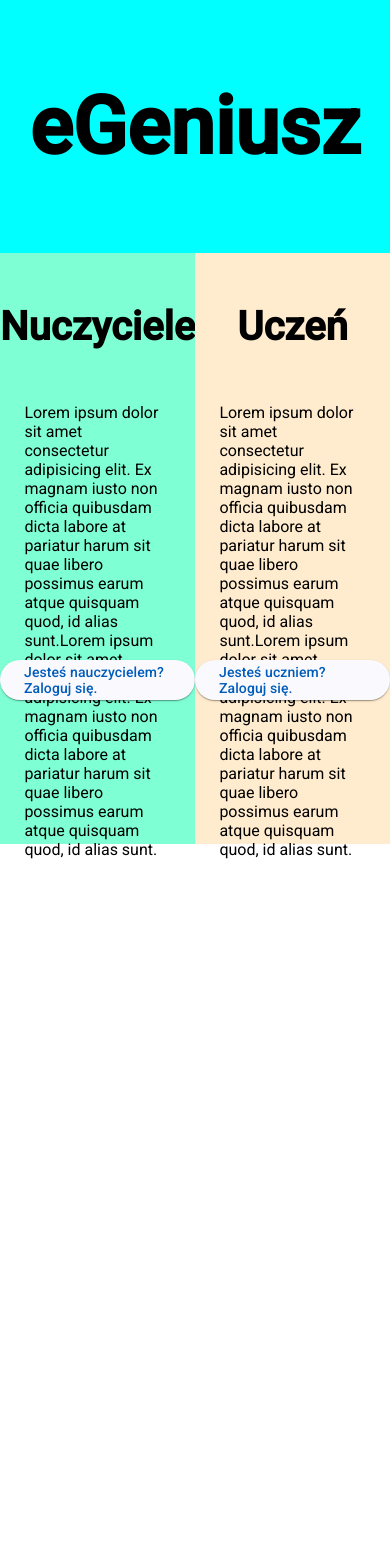
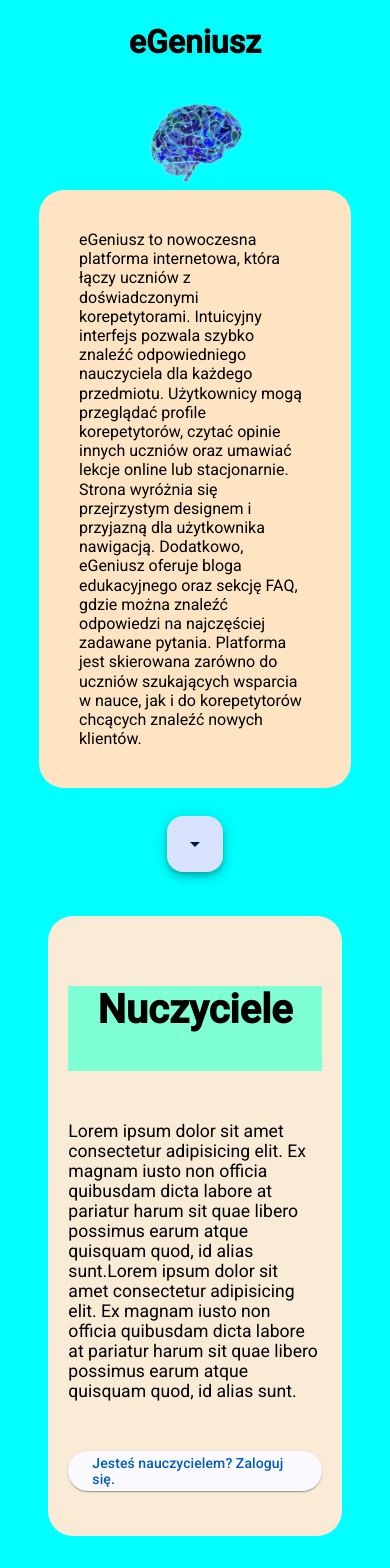
Before and after one commit to MaciejKubon/eGeniusz-app, an Angular app: page /mainpage in a window 390 px wide. Shown: the top 1568 px of the page. Before the commit the page ends 859 px from the top, so only its background shows below. Built offline with nearby package versions, Linux system fonts and the light colour scheme.

Commit message:
create main page

```diff
--- a/src/app/page/main-page/main-page.component.html
+++ b/src/app/page/main-page/main-page.component.html
@@ -2,36 +2,67 @@
   <div class="logoBox">
     <h1>eGeniusz</h1>
   </div>
+
+  <div class="descriptionBox">
+    <div class="descriptionTextBox">
+      <p>
+        eGeniusz to nowoczesna platforma internetowa, która łączy uczniów z
+        doświadczonymi korepetytorami. Intuicyjny interfejs pozwala szybko
+        znaleźć odpowiedniego nauczyciela dla każdego przedmiotu. Użytkownicy
+        mogą przeglądać profile korepetytorów, czytać opinie innych uczniów oraz
+        umawiać lekcje online lub stacjonarnie. Strona wyróżnia się przejrzystym
+        designem i przyjazną dla użytkownika nawigacją. Dodatkowo, eGeniusz
+        oferuje bloga edukacyjnego oraz sekcję FAQ, gdzie można znaleźć
+        odpowiedzi na najczęściej zadawane pytania. Platforma jest skierowana
+        zarówno do uczniów szukających wsparcia w nauce, jak i do korepetytorów
+        chcących znaleźć nowych klientów.
+      </p>
+    </div>
+    <div class="imageBox">
+      <figure>
+        <img src="./assets/brain.png" alt="brain" />
+      </figure>
+    </div>
+  </div>
+  <div class="nextArrow">
+    <app-arrow-drop-button (click)="navigateTo('text')" />
+  </div>
+  <div class="userBox" id="text">
     <div class="teacherBox">
+      <div class="tipBox">
         <h2>Nuczyciele</h2>
         <div class="textBox">
           <p>
-        Lorem ipsum dolor sit amet consectetur adipisicing elit. Ex magnam iusto
-        non officia quibusdam dicta labore at pariatur harum sit quae libero
-        possimus earum atque quisquam quod, id alias sunt.Lorem ipsum dolor sit
-        amet consectetur adipisicing elit. Ex magnam iusto non officia quibusdam
-        dicta labore at pariatur harum sit quae libero possimus earum atque
-        quisquam quod, id alias sunt.
+            Lorem ipsum dolor sit amet consectetur adipisicing elit. Ex magnam
+            iusto non officia quibusdam dicta labore at pariatur harum sit quae
+            libero possimus earum atque quisquam quod, id alias sunt.Lorem ipsum
+            dolor sit amet consectetur adipisicing elit. Ex magnam iusto non
+            officia quibusdam dicta labore at pariatur harum sit quae libero
+            possimus earum atque quisquam quod, id alias sunt.
           </p>
         </div>
         <div class="teacherLogin">
           <app-link-button [navigation]="navTeacher" />
         </div>
       </div>
+    </div>
     <div class="studentBox">
+      <div class="tipBox">
         <h2>Uczeń</h2>
         <div class="textBox">
           <p>
-        Lorem ipsum dolor sit amet consectetur adipisicing elit. Ex magnam iusto
-        non officia quibusdam dicta labore at pariatur harum sit quae libero
-        possimus earum atque quisquam quod, id alias sunt.Lorem ipsum dolor sit
-        amet consectetur adipisicing elit. Ex magnam iusto non officia quibusdam
-        dicta labore at pariatur harum sit quae libero possimus earum atque
-        quisquam quod, id alias sunt.
+            Lorem ipsum dolor sit amet consectetur adipisicing elit. Ex magnam
+            iusto non officia quibusdam dicta labore at pariatur harum sit quae
+            libero possimus earum atque quisquam quod, id alias sunt.Lorem ipsum
+            dolor sit amet consectetur adipisicing elit. Ex magnam iusto non
+            officia quibusdam dicta labore at pariatur harum sit quae libero
+            possimus earum atque quisquam quod, id alias sunt.
           </p>
         </div>
         <div class="studentLogin">
           <app-link-button [navigation]="navStudent" />
         </div>
       </div>
+    </div>
+  </div>
 </section>
--- a/src/app/page/main-page/main-page.component.scss
+++ b/src/app/page/main-page/main-page.component.scss
@@ -2,25 +2,68 @@
   display: flex;
   flex-wrap: wrap;
   width: 100%;
+  background-color: aqua;
+  justify-content: center;
 }
+
 .logoBox {
-  background-color: aqua;
-  height: 30vh;
+  height: 20vh;
   width: 100%;
   display: flex;
   justify-content: center;
   align-items: center;
   h1 {
-    font-size: 5em;
+    font-size: 4em;
   }
 }
+.descriptionBox {
+  min-height: 70vh;
+  padding: 0% 10%;
+  display: flex;
+  flex-wrap: nowrap;
+  justify-content: space-between;
+  .descriptionTextBox {
+    width: 50%;
+    font-size: 1.2em;
+    line-height: 1.5em;
+    font-weight: 400;
+
+    p {
+      background-color: bisque;
+      padding: 40px;
+      border-radius: 25px;
+    }
+  }
+  .imageBox {
+    width: 30%;
+    img {
+      width: 100%;
+    }
+  }
+}
+.nextArrow {
+  width: 100%;
+  height: 10vh;
+  display: flex;
+  justify-content: center;
+  align-items: center;
+}
+.userBox {
+  min-height: 100vh;
+  width: 100%;
+  display: flex;
+  justify-content: space-between;
+  padding: 0px 10%;
   .teacherBox,
   .studentBox {
-  height: 70vh;
-  width: 50%;
-  display: flex;
-  justify-content: center;
-  flex-wrap: wrap;
+    margin-top: 100px;
+    width: 40%;
+    border-radius: 25px;
+    padding: 20px 3%;
+    .tipBox {
+      background-color: antiquewhite;
+      border-radius: 25px;
+      padding: 20px;
       h2 {
         font-size: 2.5em;
         margin-top: 50px;
@@ -29,17 +72,218 @@
         height: 10vh;
       }
       .textBox {
-    height: 25vh;
-    width: 75%;
+        margin-top: 50px;
+        font-size: 1.1em;
+        width: 100%;
       }
-  .teacherLogin,.studentLogin{
-    margin-top: 30px;
-    height: 20vh;
+      .teacherLogin,
+      .studentLogin {
+        margin-top: 50px;
+        margin-bottom: 25px;
+        display: flex;
+        justify-content: center;
+        align-items: center;
       }
     }
-.teacherBox {
+  }
+}
+
+@media only screen and (max-width: 900px) {
+  .logoBox {
+    height: 10vh;
+    width: 100%;
+    h1 {
+      font-size: 2em;
+    }
+  }
+  .descriptionBox {
+    min-height: 85vh;
+    flex-wrap: nowrap;
+    flex-direction: column-reverse;
+    justify-content: center;
+    align-items: center;
+    .descriptionTextBox {
+      width: 100%;
+      font-size: 1em;
+      line-height: 1.2em;
+    }
+    .imageBox {
+      width: 40%;
+    }
+  }
+  .nextArrow {
+    height: 10vh;
+  }
+  .userBox {
+    flex-wrap: wrap;
+    .teacherBox,
+    .studentBox {
+      margin-top: 10px;
+      width: 100%;
+    }
+    h2 {
+      font-size: 2em;
+      margin-top: 5px;
+      height: 2vh;
       background-color: aquamarine;
     }
-.studentBox {
-  background-color: blanchedalmond;
+    .textBox {
+      margin-top: 10px;
+      font-size: 0.6em;
     }
+    .teacherLogin,
+    .studentLogin {
+      margin-top: 10px;
+      margin-bottom: 10px;
+    }
+  }
+}
+
+// .descriptionBox {
+//   height: 65vh;
+//   padding: 0% 10%;
+//   display: flex;
+//   justify-content: space-between;
+//   align-items: center;
+//   flex-wrap: wrap;
+//   .imageBox {
+//     width: 30%;
+//     img {
+//       width: 100%;
+//     }
+//   }
+//   .textBox {
+//     width: 60%;
+//     font-size: 1.2em;
+//     line-height: 1.5em;
+//     font-weight: 400;
+//     border-radius: 25px;
+//     background-color: bisque;
+//     padding: 40px;
+//   }
+// }
+// .nextArrow {
+//   width: 100%;
+//   height: 100px;
+//   display: flex;
+//   justify-content: center;
+//   align-items: center;
+// }
+// .userBox {
+//   min-height: 100vh;
+//   width: 100%;
+//   display: flex;
+//   justify-content: space-between;
+//   padding: 0px 10%;
+
+//   .teacherBox,
+//   .studentBox {
+//     margin-top: 100px;
+//     height: 60vh;
+//     width: 40%;
+//     display: flex;
+//     justify-content: center;
+//     flex-wrap: wrap;
+//     border-radius: 25px;
+//     h2 {
+//       font-size: 2.5em;
+//       margin-top: 50px;
+//       width: 100%;
+//       text-align: center;
+//       height: 10vh;
+//     }
+//     .textBox {
+//       height: 25vh;
+//       width: 75%;
+//     }
+//     .teacherLogin,
+//     .studentLogin {
+//       margin-top: 30px;
+//       height: 20vh;
+//     }
+//   }
+//   .teacherBox {
+//     background-color: aquamarine;
+//   }
+//   .studentBox {
+//     background-color: blanchedalmond;
+//   }
+// }
+// @media only screen and (max-width: 900px) {
+//   .logoBox {
+//     height: 10vh;
+//     width: 100%;
+//     display: flex;
+//     justify-content: center;
+//     align-items: center;
+
+//     h1 {
+//       font-size: 3em;
+//     }
+//   }
+//   .descriptionBox {
+
+//     height: 80vh;
+//     flex-direction: column-reverse;
+//     flex-wrap: wrap;
+//     justify-content: flex-end;
+//     .imageBox,
+//     .textBox {
+//       margin-top: 50px;
+//       width: 100%;
+//     }
+//     .imageBox {
+//       width: 50%;
+//       img {
+//         width: 100%;
+//       }
+//     }
+//     .textBox {
+//       font-size: 1em;
+//       line-height: 1.3em;
+//       font-weight: 400;
+//       border-radius: 25px;
+//       background-color: bisque;
+//       padding: 10px;
+//     }
+//   }
+//   .nextArrow {
+//     height: 10vh;
+//   }
+//   .userBox {
+
+//     flex-wrap: wrap;
+//     justify-content: space-between;
+//     .teacherBox,
+//     .studentBox {
+//       margin-top: 10px;
+//       height: 50vh;
+//       width: 100%;
+//       display: flex;
+//       justify-content: center;
+//       align-items: flex-start;
+//       flex-wrap: wrap;
+//       border-radius: 25px;
+//       h2 {
+//         font-size: 2em;
+//         margin-top: 25px;
+//         width: 100%;
+//         text-align: center;
+//         height: 4vh;
+//         background-color: azure;
+//       }
+//       .textBox {
+//         margin-top: 20px;
+//         width: 75%;
+//         background-color: aqua;
+//         height: 30vh;
+//       }
+//       .teacherLogin,
+//       .studentLogin {
+//         background-color: bisque;
+//         margin-top: 15px;
+//         height: 4vh;
+//       }
+//     }
+//   }
+// }
--- a/src/app/page/main-page/main-page.component.ts
+++ b/src/app/page/main-page/main-page.component.ts
@@ -1,11 +1,14 @@
 import { Component } from '@angular/core';
 import { LinkButtonComponent } from '../../component/button/link-button/link-button.component';
 import { linkButton } from '../../interface/interface';
+import { ViewportScroller } from '@angular/common';
+import { Router } from '@angular/router';
+import { ArrowDropButtonComponent } from '../../component/button/arrow-drop-button/arrow-drop-button.component';
 
 @Component({
   selector: 'app-main-page',
   standalone: true,
-  imports: [LinkButtonComponent],
+  imports: [LinkButtonComponent, ArrowDropButtonComponent],
   templateUrl: './main-page.component.html',
   styleUrl: './main-page.component.scss'
 })
@@ -13,4 +16,10 @@
   navStudent: linkButton= { path: 'studentLogin', text: 'Jesteś uczniem? Zaloguj się.' };
   navTeacher: linkButton= { path: 'teacherLogin', text: 'Jesteś nauczycielem? Zaloguj się.' };
 
+  constructor(private scroller: ViewportScroller, private router: Router) {}
+
+  navigateTo(value:string){
+  this.scroller.scrollToAnchor(value);
+
+  }
 }
--- a/src/styles.scss
+++ b/src/styles.scss
@@ -56,7 +56,9 @@
   margin: 0;
   padding: 0;
 }
-
+html {
+  scroll-behavior: smooth;
+}
 
 //COLOR
 $navBarColor: #00FFFF;
```
Also changed, not shown: public/assets/brain.png (added). Lines whose indentation alone changed are shown as unchanged.
